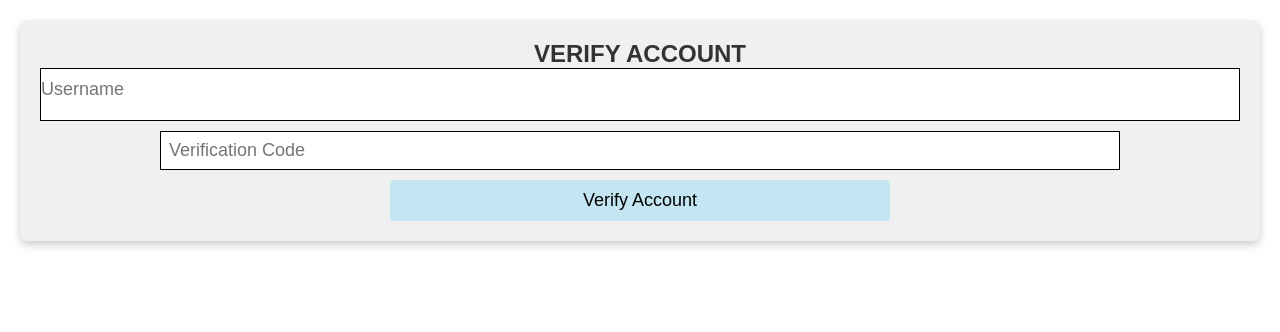
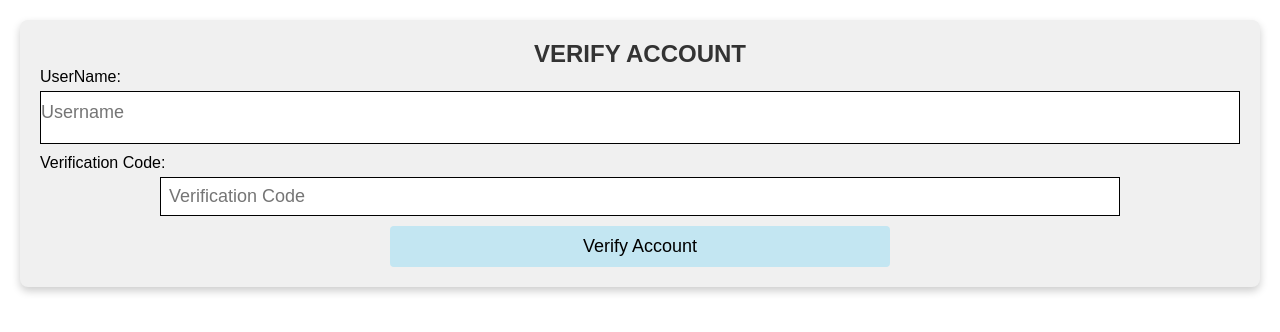
Before and after one commit to d-minic/COP4331-Large-Project, a React (Create React App) app in the folder frontend/: page /EmailVerification in a window 1280 px wide. Shown: the top 332 px of the page. Built offline with nearby package versions, Linux system fonts and the light colour scheme; a web font is replaced by a local one.

Commit message:
Update EmailVerification.js

```diff
--- a/frontend/src/pages/EmailVerification.js
+++ b/frontend/src/pages/EmailVerification.js
@@ -54,7 +54,9 @@ function EmailVerification() {
       <form onSubmit={doVerifyEmail}>
         <span id="inner-title">VERIFY ACCOUNT</span>
         <br />
+     <label htmlFor="login">UserName:</label>
         <input type="text" id="login" placeholder="Username" ref={loginRef} />
+     <label htmlFor="verificatiionCode">Verification Code:</label>
         <input type="text" id="verificationCode" placeholder="Verification Code" ref={codeRef} />
         <input
           type="submit"
```
